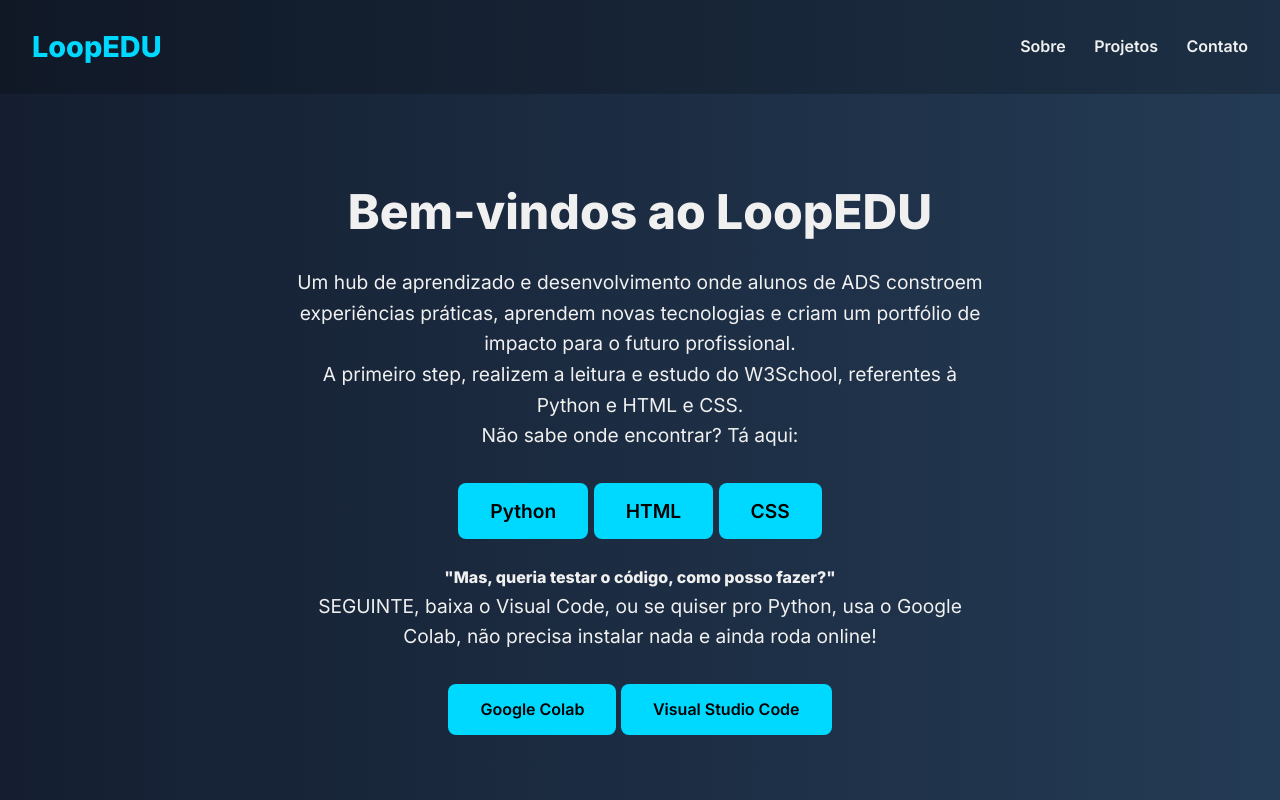
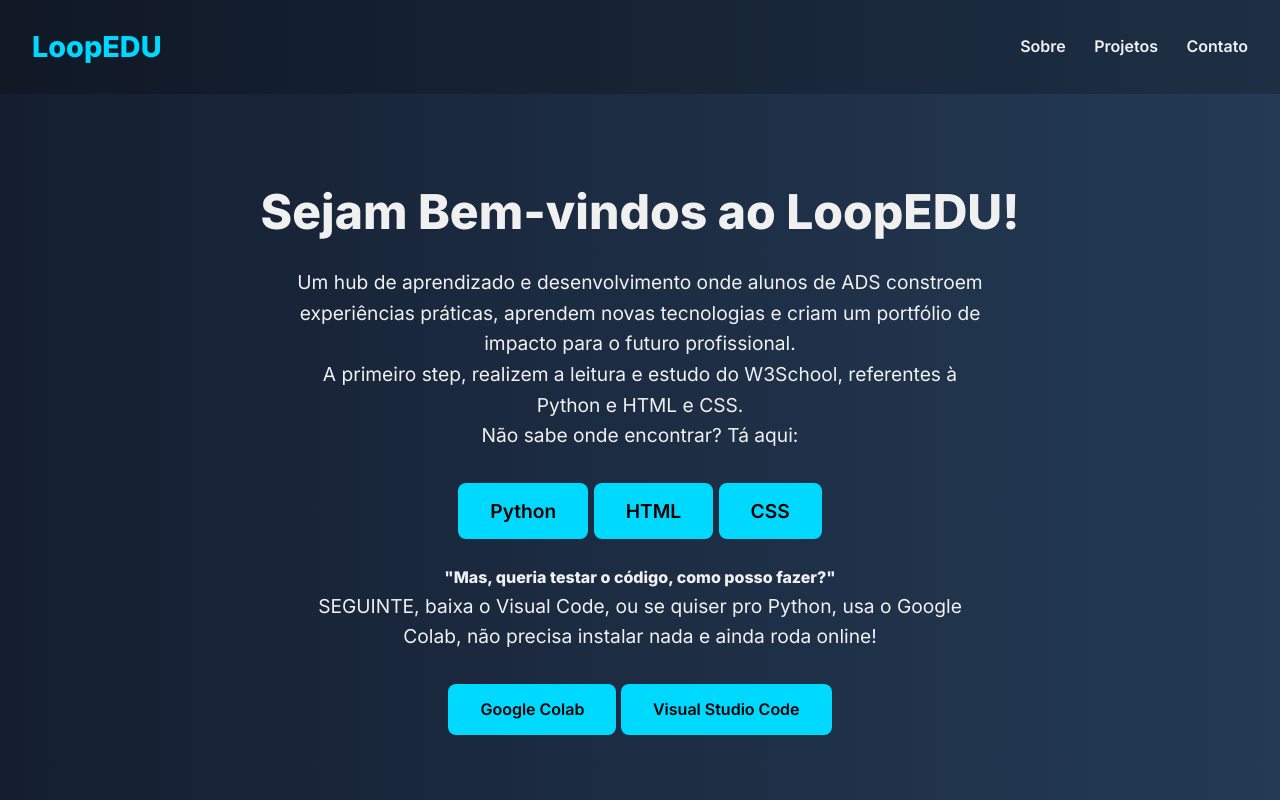
Before and after one commit to viniciusnae/anhanguera-repo, a plain HTML site: page index.html in a window 1280 px wide. Shown: the top 800 px of the page. Drawn offline with Linux system fonts and the light colour scheme.

Commit message:
Alteração do Título H2

```diff
--- a/index.html
+++ b/index.html
@@ -18,7 +18,7 @@
   </header>
 
   <section class="hero">
-    <h2>Bem-vindos ao LoopEDU</h2>
+    <h2>Sejam Bem-vindos ao LoopEDU!</h2>
     <p>Um hub de aprendizado e desenvolvimento onde alunos de ADS constroem experiências práticas, aprendem novas tecnologias e criam um portfólio de impacto para o futuro profissional.</p>
     <!-- <a href="#projetos" class="cta-button">Ver Projetos</a> -->
     <p>A primeiro step, realizem a leitura e estudo do W3School, referentes à Python e HTML e CSS.<br>
```
